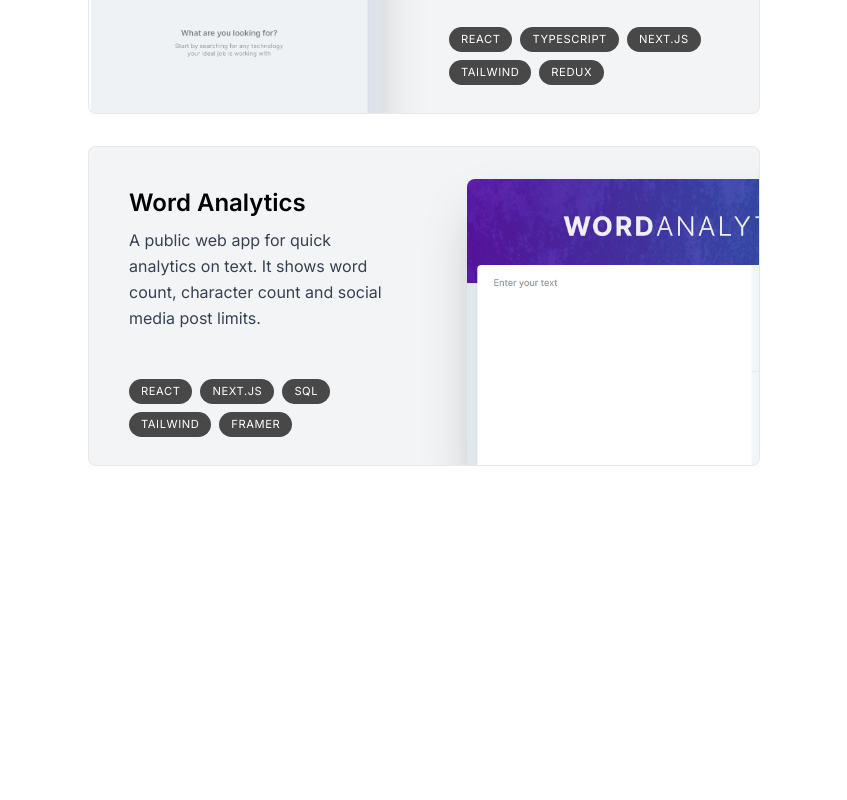
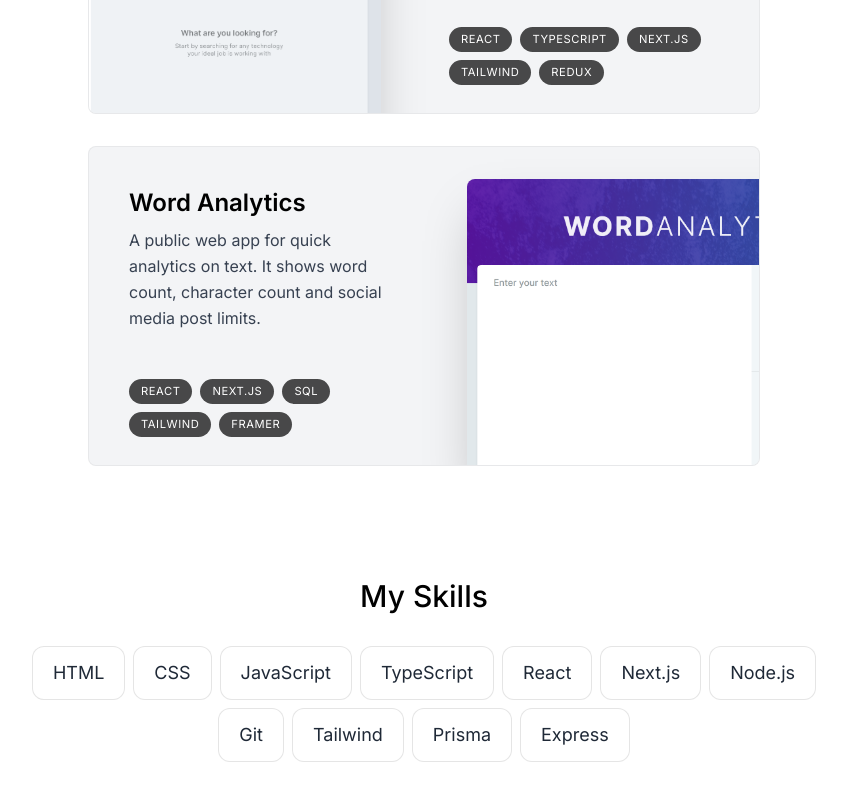
Before and after one commit to Antonov-S/fresh-nextJS-portfolio-website, a Next.js app: page / in a window 1280 px wide. Shown: the part 1946-2746 px from the top of the page, without its empty margins (216-1063 px from the left). Built offline with nearby package versions, Linux system fonts and the light colour scheme.

Commit message:
Adding Skills section

```diff
--- a/app/page.tsx
+++ b/app/page.tsx
@@ -2,6 +2,7 @@
 import Intro from "@/components/intro";
 import Projects from "@/components/projects";
 import SectionDivider from "@/components/section-divider";
+import Skills from "@/components/skills";
 
 export default function Home() {
   return (
@@ -13,6 +14,8 @@
       <About />
 
       <Projects />
+
+      <Skills />
     </main>
   );
 }
--- /dev/null
+++ b/components/skills.tsx
@@ -0,0 +1,49 @@
+"use client";
+
+import React from "react";
+import { motion } from "framer-motion";
+
+import SectionHeading from "./section-heading";
+import { skillsData } from "@/lib/data";
+import { useSectionInView } from "@/lib/hooks";
+
+const fadeInAnimationVariants = {
+  initial: {
+    opacity: 0,
+    y: 100
+  },
+  animate: (index: number) => ({
+    opacity: 1,
+    y: 0,
+    transition: {
+      delay: 0.05 * index
+    }
+  })
+};
+
+export default function Skills() {
+  const { ref } = useSectionInView("Skills");
+
+  return (
+    <section id="skills" ref={ref} className="mb-28 max-w-[53rem] scroll-mt-28 text-center sm:mb-40">
+      <SectionHeading>My skills</SectionHeading>
+      <ul className="flex flex-wrap justify-center gap-2 text-lg text-gray-800">
+        {skillsData.map((skill, index) => (
+          <motion.li
+            className="bg-white border border-black/[0.1] rounded-xl px-5 py-3 dark:bg-white/10 dark:text-white/80"
+            key={index}
+            variants={fadeInAnimationVariants}
+            initial="initial"
+            whileInView="animate"
+            viewport={{
+              once: true
+            }}
+            custom={index}
+          >
+            {skill}
+          </motion.li>
+        ))}
+      </ul>
+    </section>
+  );
+}
```
